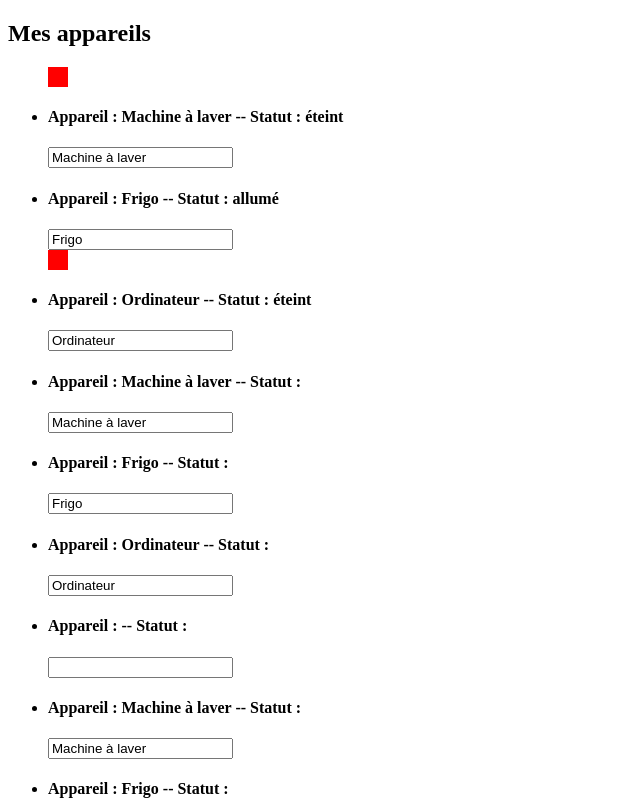
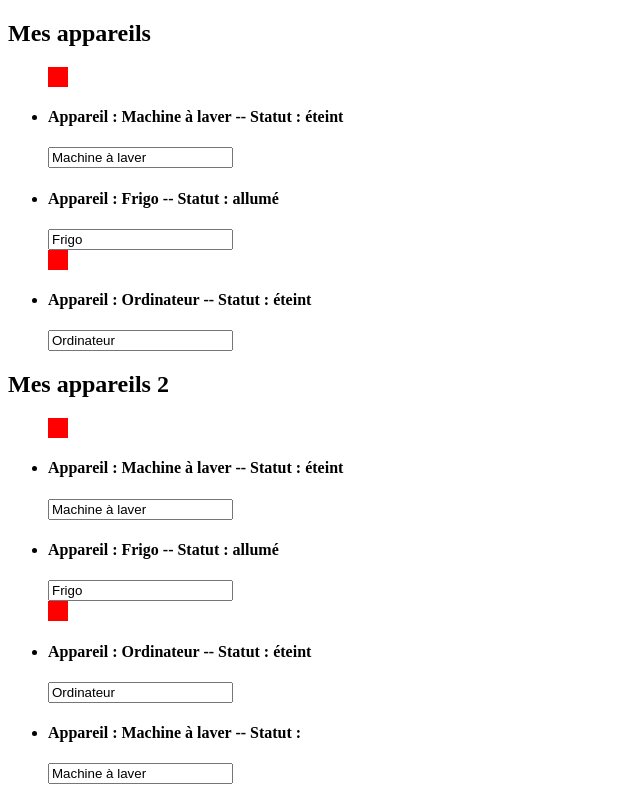
Before and after one commit to medKHALIFI/landry_service_back-end, an Angular app in the folder mon-projet-angular/: page / in a window 1280 px wide. Shown: the top 800 px of the page, without its empty margins (0-640 px from the left). Built offline with nearby package versions, Linux system fonts and the light colour scheme.

Commit message:
nomination de projet

```diff
--- a/mon-projet-angular/src/app/app.component.html
+++ b/mon-projet-angular/src/app/app.component.html
@@ -27,6 +27,12 @@
     <div class="row">
         <div class="col-xs-12">
             <h2>Mes appareils</h2>
+
+            <ul class="list-group">
+                <app-appareil *ngFor="let appareil of appareils" [appareilName]="appareil.name" [appareilStatus]="appareil.status"></app-appareil>
+            </ul>
+            <h2>Mes appareils 2</h2>
+
             <ul class="list-group">
                 <app-appareil [appareilName]="appareilOne" [appareilStatus]="'éteint'"></app-appareil>
                 <app-appareil [appareilName]="appareilTwo" [appareilStatus]="'allumé'"></app-appareil>
--- a/mon-projet-angular/src/app/app.component.ts
+++ b/mon-projet-angular/src/app/app.component.ts
@@ -11,6 +11,22 @@ export class AppComponent {
   appareilTwo = 'Frigo';
   appareilThree = 'Ordinateur';
 
+  appareils = [
+    {
+      name: 'Machine à laver',
+      status: 'éteint'
+    },
+    {
+      name: 'Frigo',
+      status: 'allumé'
+    },
+    {
+      name: 'Ordinateur',
+      status: 'éteint'
+    }
+  ];
+
+
   constructor() {
     setTimeout(
       () => {
--- a/mon-projet-angular/src/index.html
+++ b/mon-projet-angular/src/index.html
@@ -1,14 +1,17 @@
 <!doctype html>
 <html lang="en">
+
 <head>
-  <meta charset="utf-8">
-  <title>MonProjetAngular</title>
-  <base href="/">
+    <meta charset="utf-8">
+    <title>projet 404</title>
+    <base href="/">
 
-  <meta name="viewport" content="width=device-width, initial-scale=1">
-  <link rel="icon" type="image/x-icon" href="favicon.ico">
+    <meta name="viewport" content="width=device-width, initial-scale=1">
+    <link rel="icon" type="image/x-icon" href="favicon.ico">
 </head>
+
 <body>
-  <app-root></app-root>
+    <app-root></app-root>
 </body>
+
 </html>
```
